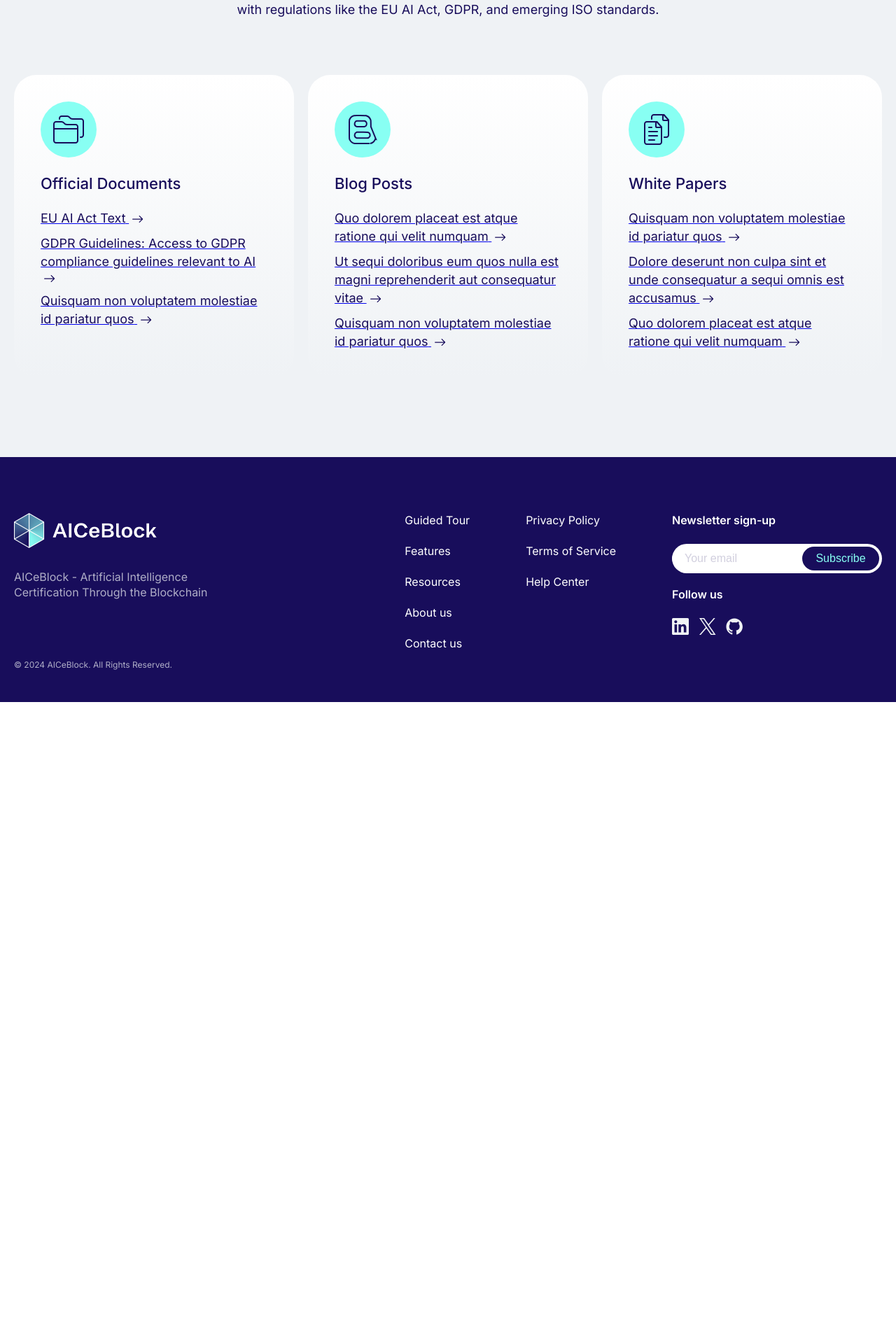
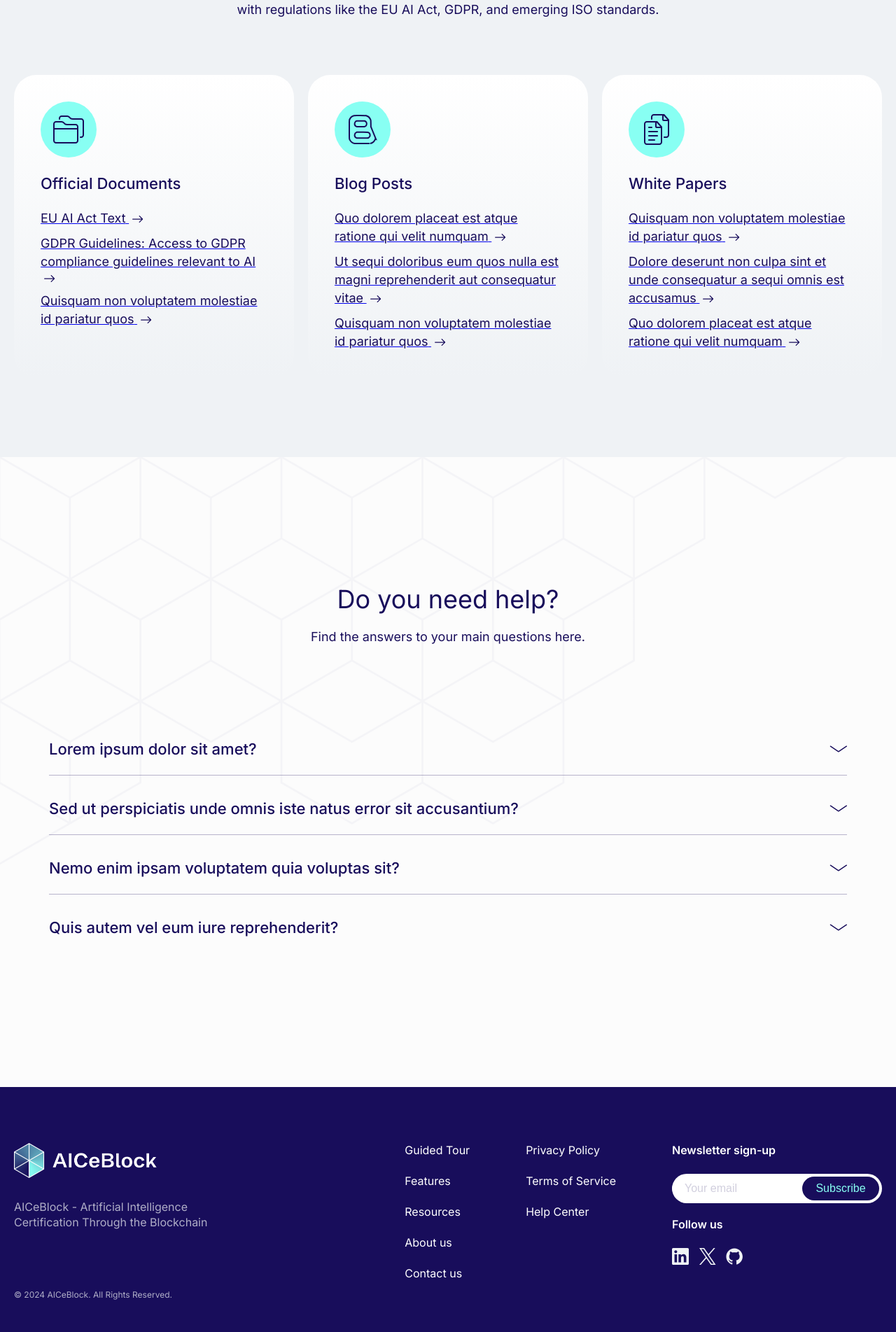
Before and after one commit to fraunhoferportugal/aiceblock-website, a Jekyll site: the page built from index.html, in a window 1280 px wide. Shown: the part 3847-5750 px from the top of the page at 70% size. Built offline with Jekyll 4.4.1, drawn with Linux system fonts in a browser that asks for light colours; before the commit the page ends 4850 px from its top, so only the background shows below that.

Commit message:
feat: add faq section

```diff
--- /dev/null
+++ b/_data/faq_section.yaml
@@ -0,0 +1,24 @@
+title: "Do you need help?"
+subtitle: "Find the answers to your main questions here."
+
+faqs:
+  - question: "Lorem ipsum dolor sit amet?"
+    answer: >
+      Lorem ipsum dolor sit amet, consectetur adipiscing elit, sed do eiusmod tempor incididunt ut labore et dolore magna aliqua.
+      Ut enim ad minim veniam, quis nostrud exercitation ullamco laboris nisi ut aliquip ex ea commodo consequat.
+      Duis aute irure dolor in reprehenderit in voluptate velit esse cillum dolore eu fugiat nulla pariatur.
+  - question: "Sed ut perspiciatis unde omnis iste natus error sit  accusantium?"
+    answer: >
+      Lorem ipsum dolor sit amet, consectetur adipiscing elit, sed do eiusmod tempor incididunt ut labore et dolore magna aliqua.
+      Ut enim ad minim veniam, quis nostrud exercitation ullamco laboris nisi ut aliquip ex ea commodo consequat.
+      Duis aute irure dolor in reprehenderit in voluptate velit esse cillum dolore eu fugiat nulla pariatur.
+  - question: "Nemo enim ipsam voluptatem quia voluptas sit?"
+    answer: >
+      Lorem ipsum dolor sit amet, consectetur adipiscing elit, sed do eiusmod tempor incididunt ut labore et dolore magna aliqua.
+      Ut enim ad minim veniam, quis nostrud exercitation ullamco laboris nisi ut aliquip ex ea commodo consequat.
+      Duis aute irure dolor in reprehenderit in voluptate velit esse cillum dolore eu fugiat nulla pariatur.
+  - question: "Quis autem vel eum iure reprehenderit?"
+    answer: >
+      Lorem ipsum dolor sit amet, consectetur adipiscing elit, sed do eiusmod tempor incididunt ut labore et dolore magna aliqua.
+      Ut enim ad minim veniam, quis nostrud exercitation ullamco laboris nisi ut aliquip ex ea commodo consequat.
+      Duis aute irure dolor in reprehenderit in voluptate velit esse cillum dolore eu fugiat nulla pariatur.
--- /dev/null
+++ b/_includes/faq_section.html
@@ -0,0 +1,43 @@
+<div class="faq-section">
+    <div class="faq-content-wrapper">
+        <div class="faq-text-content">
+            <h2>{{ site.data.faq_section.title }}</h2>
+            <p>{{ site.data.faq_section.subtitle }}</p>
+        </div>
+        <div class="faq-container">
+            <div class="questions-list">
+                {% for faq in site.data.faq_section.faqs %}
+                <div class="faq-item">
+                    <div class="faq-question" onclick="toggleAnswer(this)">
+                        <h3>{{ faq.question }}</h3>
+                        <img class="faq-arrow" src="{{ '/assets/images/icons/down-arrow-icon.svg' | relative_url }}"
+                            alt="Small arrow icon">
+                    </div>
+                    <div class="faq-answer">
+                        <p>{{ faq.answer }}</p>
+                    </div>
+                    {% unless forloop.last %}
+                    <hr>
+                    {% endunless %}
+                </div>
+                {% endfor %}
+            </div>
+        </div>
+    </div>
+</div>
+
+<script>
+    function toggleAnswer(element) {
+        const faqItems = document.querySelectorAll('.faq-item');
+        const faqItem = element.closest('.faq-item');
+        const isActive = faqItem.classList.contains('active');
+
+        faqItems.forEach(item => {
+            item.classList.remove('active');
+        });
+
+        if (!isActive) {
+            faqItem.classList.add('active');
+        }
+    }
+</script>
--- a/assets/css/main.css
+++ b/assets/css/main.css
@@ -815,11 +815,6 @@ body {
     margin: 0 auto;
 }
 
-
-
-
-
-
 .resources-container {
     display: flex;
     gap: 20px;
@@ -870,3 +865,108 @@ body {
     margin: 0 0 0 5px;
     display: inline;
 }
+
+/*============================ FAQ SECTION ============================*/
+
+.faq-section {
+    background-image: url('/assets/images/faq/background.svg');
+    background-position: left left;
+    background-repeat: no-repeat;
+    background-size: auto;
+    font-family: 'Inter';
+    display: flex;
+    justify-content: center;
+    align-items: center;
+    background-color: #FCFCFC;
+    color: #180D5B;
+    padding: 0 20px;
+    height: 100vh;
+}
+
+.faq-content-wrapper {
+    max-width: 1440px;
+    width: 100%;
+    display: flex;
+    flex-direction: column;
+    align-items: center;
+    gap: 80px;
+}
+
+.faq-text-content {
+    text-align: center;
+}
+
+.faq-text-content h2 {
+    font-size: 36px;
+    font-weight: 400;
+    line-height: 42px;
+    margin: 20px 0;
+}
+
+.faq-text-content p {
+    font-size: 18px;
+    font-weight: 400;
+    line-height: 26px;
+    width: 100%;
+    margin: 0 auto;
+}
+
+.faq-container {
+    width: 100%;
+    padding: 50px;
+}
+
+.questions-list {
+    display: flex;
+    flex-direction: column;
+    gap: 30px;
+}
+
+.faq-question {
+    display: flex;
+    justify-content: space-between;
+    align-items: center;
+    cursor: pointer;
+}
+
+.faq-question h3 {
+    margin: 0;
+    font-size: 22px;
+    font-weight: 500;
+    line-height: 34px;
+}
+
+.faq-answer {
+    opacity: 0;
+    position: absolute;
+    visibility: hidden;
+    transition: opacity 0.3s ease;
+}
+
+.faq-answer p {
+    font-size: 18px;
+    font-weight: 400;
+    line-height: 26px;
+    text-align: justify;
+}
+
+.faq-item hr {
+    margin: 20px 0 0 0;
+    background-color: rgba(24, 13, 91, 0.3);
+    height: 1px;
+    border: none;
+}
+
+.faq-item.active .faq-answer {
+    visibility: visible;
+    position: relative;
+    opacity: 1;
+}
+
+.faq-arrow {
+    transition: transform 0.3s ease;
+}
+
+.faq-item.active .faq-arrow {
+    transform: rotate(180deg);
+}
--- a/index.html
+++ b/index.html
@@ -7,3 +7,4 @@ layout: default
 {% include benefits_section.html %}
 {% include pipeline_section.html %}
 {% include resources_section.html %}
+{% include faq_section.html %}
```
Also changed, not shown: assets/images/faq/background.svg (added), assets/images/icons/down-arrow-icon.svg (added).
